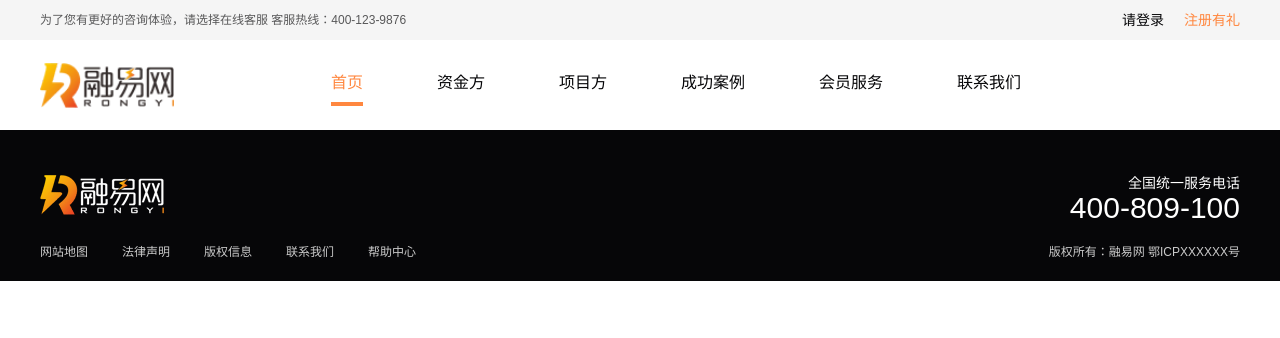
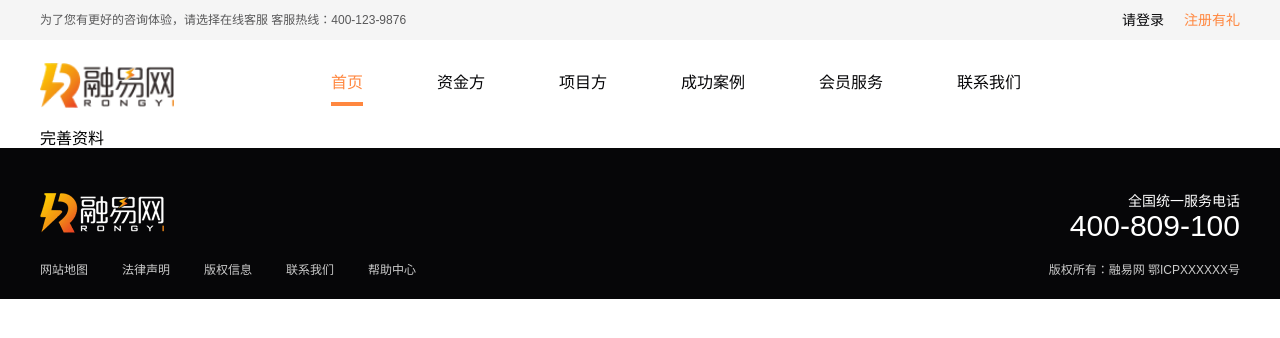
Before and after one commit to lifeisshit/rongyi-web, a Nuxt app: page /usercenter/info in a window 1280 px wide. Shown: the top 338 px of the page. Built offline with nearby package versions, Linux system fonts and the light colour scheme.

Commit message:
完善信息

```diff
--- a/nuxt.config.js
+++ b/nuxt.config.js
@@ -48,8 +48,8 @@ export default {
    */
   plugins: [
     { src: '~/plugins/element-ui' },
-    { src: '~/plugins/vue-awesome-swiper.js', mode: 'client' },
-    { src: '~/plugins/axios' }
+    { src: '~/plugins/vue-awesome-swiper.js', mode: 'client' }
+    // { src: '~/plugins/axios' }
   ],
 
   /*
--- /dev/null
+++ b/pages/usercenter/info.vue
@@ -0,0 +1,13 @@
+<template>
+  <div class="user-center-info wrap">
+    完善资料
+  </div>
+</template>
+
+<script>
+import '~/assets/css/usercenter-info.less'
+
+export default {
+  name: 'Info'
+}
+</script>
--- a/plugins/axois.js
+++ b/plugins/axois.js
@@ -1,7 +1,7 @@
 /*
  * 全局http请求拦截器
  * */
-export default function({ $axios, redirect }) {
+export default ({ $axios, redirect }) => {
   // 请求回调
   $axios.onRequest(config => {
     console.log('Making request to ' + config.url)
```
Also changed, not shown: assets/css/usercenter-info.less (added).
